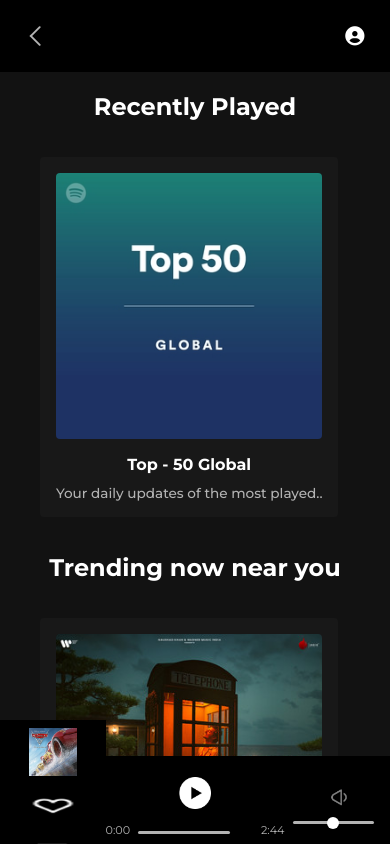
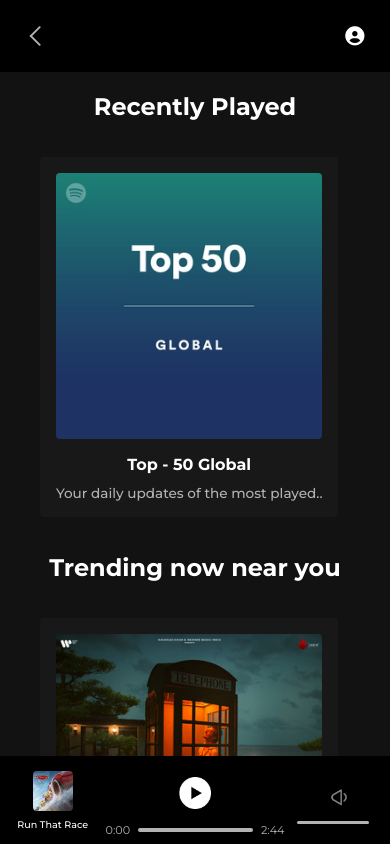
Before and after one commit to AreebZaho/SpotifyClone, a plain HTML site: page index.html in a window 390 px wide. Drawn offline with Linux system fonts and the light colour scheme.

Commit message:
Update style.css

```diff
--- a/style.css
+++ b/style.css
@@ -208,11 +208,11 @@
 .card-play {
     background-size: cover;
     border-radius: 50%;
-    height: 2.7rem;
-    width: 2.7rem;
+    height: 35%;
+    width: 35%;
     position: relative;
-    top: 5.8em;
-    left: 5.4em;
+    top: 60%;
+    left: 60%;
     opacity: 0;
     transition: all 0.3s ease-in-out;
 }
@@ -247,6 +247,44 @@
     justify-content: space-between;
     align-items: center;
 }
+.album, .player {
+    display: flex;
+    align-items: center;
+    width: 25%;
+    background-color: black;
+}
+.album {
+    justify-content: start;
+    padding: 0 0.5rem;
+}
+.album > div {
+    display: flex;
+    flex-direction: column;
+    margin: 0 0.5rem;
+}
+.album-cover img {
+    height: 3.5rem;
+    border-radius: 0.25rem;
+}
+.album-name .song {
+    font-size: 0.87rem;
+    font-weight: 500;
+}
+.album-name .artist {
+    font-size: 0.7rem;
+    color: #b3b3b3;
+}
+.album-name a:hover {
+    color: white;
+    text-decoration: underline;
+}
+.album-icon {
+    opacity: 0.7;
+}
+.album-icon:hover {
+    opacity: 1;
+}
+
 .control {
     width: 50%;
 }
@@ -277,8 +315,14 @@
     font-size: 0.7rem;
     color: #b3b3b3;
 }
+.playback {
+    width: 80%;
+    display: flex;
+    align-items: center;
+    justify-content: space-evenly;
+}
 .progress-bar {
-    width: 70%;
+    width: 90%;
     margin: 0 0.5rem;
     cursor: pointer;
     appearance: none;
@@ -293,43 +337,19 @@
     appearance: none;
     height: 0.75rem;
     width: 0.75rem;
-    background-color: #1bd760;
+    background-color: white;
     border-radius: 50%;
-    margin-top: -0.3rem;
+    margin-top: -0.2rem;
     opacity: 0;
 }
-.progress-bar::-webkit-slider-thumb:hover {
+.playback:hover {/*applied on div who has bg color mentioned above, not on input*/
     .progress-bar::-webkit-slider-thumb {
         opacity: 1;
     }
-}
-
-.album, .player {
-    display: flex;
-    align-items: center;
-    width: 25%;
-    background-color: black;
-}
-.album {
-    justify-content: start;
-    padding: 0 0.5rem;
-}
-.album-cont {
-    display: flex;
-    flex-direction: column;
-    margin: 0 0.5rem;
-}
-.album-cont .name {
-    margin-bottom: 0.25rem;
-    font-size: 0.87rem;
-    font-weight: 500;
-}
-.album-cont .artist {
-    font-size: 0.7rem;
-    color: #b3b3b3;
-}
-.album-cont a:hover {
-    text-decoration: underline;
+    .progress-bar::-webkit-slider-runnable-track {
+        height: 0.3rem;
+        background-color: white;
+    }
 }
 
 .player {
@@ -347,6 +367,7 @@
     opacity: 1;
 }
 .player-vol {
+    width: 100%;
     display: flex;
     align-items: center;
     justify-content: center;
@@ -355,7 +376,7 @@
     margin: 0 0.5rem 0 0;
     background: transparent;
     appearance: none;
-    width: 30%;
+    width: 90%;
     cursor: pointer;
 }
 .vol-bar::-webkit-slider-runnable-track {
@@ -368,15 +389,24 @@
     height: 0.75rem;
     width: 0.75rem;
     background-color: white;
-    border-radius: 100%;
-    margin-top: -0.25rem;
+    border-radius: 50%;
+    margin-top: -0.2rem;
+    opacity: 0;
+}
+.player-vol:hover {
+    .vol-bar::-webkit-slider-thumb {
+        opacity: 1;
+    }
+    .vol-bar::-webkit-slider-runnable-track {
+        height: 0.3rem;
+        background-color: white;
+    }
 }
 
 a {
     text-decoration: none;
     color: white;
 }
-
 @media (max-width: 1000px) {
     .hide {
         display: none;
@@ -386,12 +416,12 @@
     .hide1 {
         display: none;
     }
-    .vol-bar {
-        flex-grow: 1;
+    .player img {
+        margin: 0 0.1rem;
     }
 }
 @media (max-width: 960px) {
-    .hide4 {
+    .album .album-icon {
         display: none;
     }
     .album-cont .name {
@@ -416,11 +446,6 @@
     .album {
         flex-direction: column;
     }
-    .album img {
-        margin: 0.5rem 0;
-        height: 3rem;
-        width: 3rem;
-    }
     .sidebar {
         width: 300px;
     }
@@ -442,7 +467,7 @@
 }
 @media (max-width: 640px) {
     .sidebar {
-        display: none
+        display: none;
     }
     .card {
         height: 25%;
@@ -451,15 +476,31 @@
 }
 @media (max-width: 560px) {
     .sidebar {
-        display: none
+        display: none;
     }
     .card {
         width: 40%;
     }
 }
-@media (max-width: 500px) {
+@media (max-width: 510px) {
+    .album-cover img {
+        height: 3rem;
+        margin-bottom: 0.5rem;
+    }
+    .album .album-name .song {
+        font-size: 0.7rem;
+    }
     .hide5 {
         display: none;
+    }
+}
+@media (max-width: 460px) {
+    .album-cover img {
+        height: 2.5rem;
+        margin-bottom: 0.5rem;
+    }
+    .album .album-name .song {
+        font-size: 0.6rem;
     }
 }
 @media (max-width: 420px) {
```
